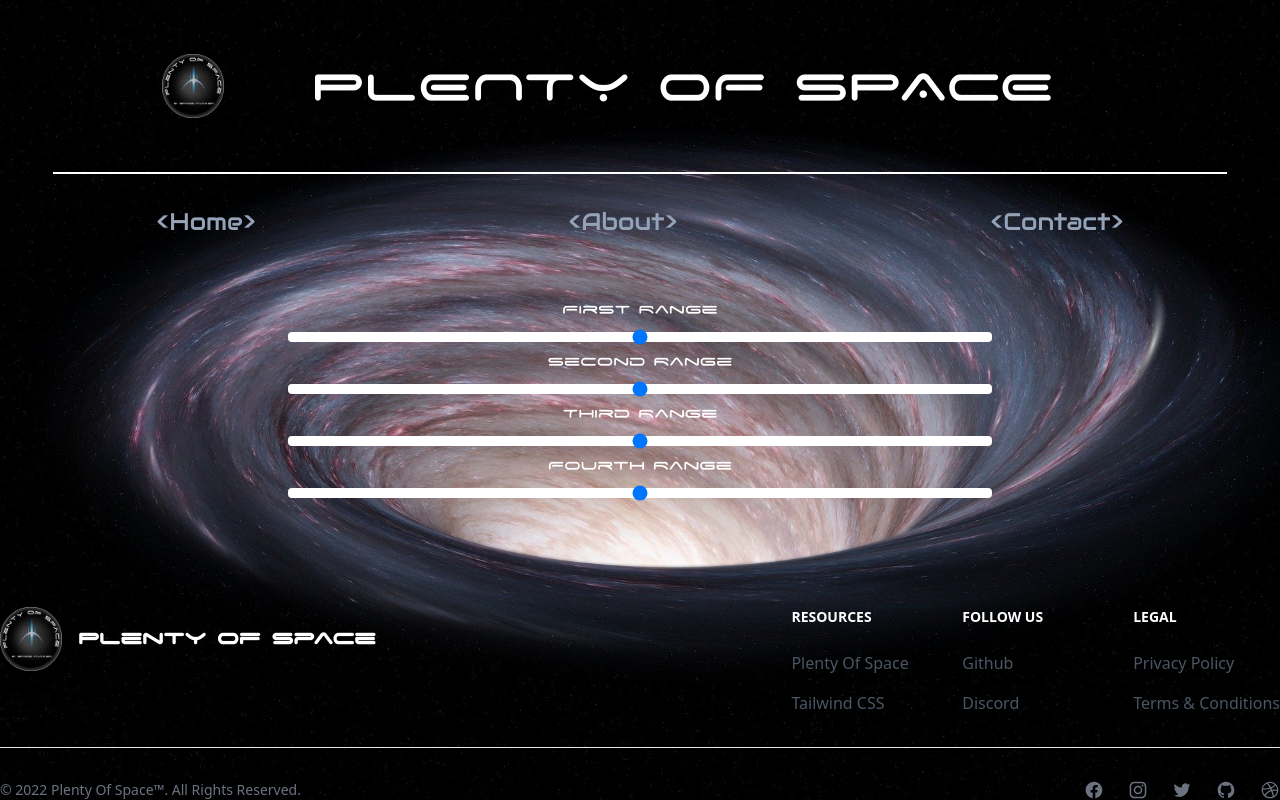
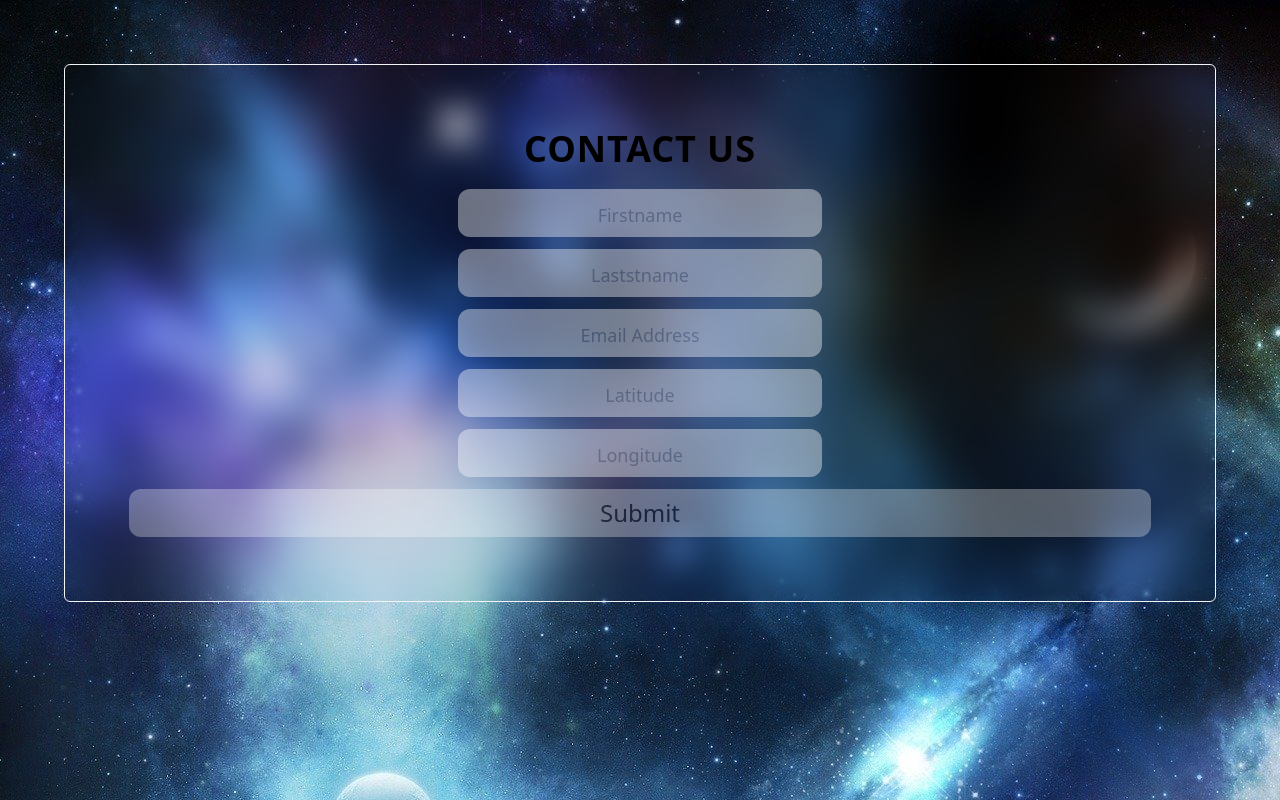
Before and after one commit to Aitor-J/Plenty-of-space, a React (Vite) app: page / in a window 1280 px wide. Built offline with nearby package versions, Linux system fonts and the light colour scheme.

Commit message:
create contact

```diff
--- a/package.json
+++ b/package.json
@@ -11,6 +11,7 @@
   },
   "dependencies": {
     "axios": "^0.26.1",
+    "forms": "^1.3.2",
     "prop-types": "^15.8.1",
     "react": "^17.0.2",
     "react-dom": "^17.0.2"
--- a/src/App.jsx
+++ b/src/App.jsx
@@ -3,25 +3,23 @@ import "./App.css";
 import NavBar from "./components/NavBar";
 import Footer from "./components/FooterBar";
 import HomeBody from "./components/HomeBody";
+import Contact from "./components/Contact";
+import HomeFrame from "./components/House-Page/HomeFrame";
 
-
-
-const background = {
-  text: "Wormhole",
-  image: "bg-[url('./src/assets/wormhole.jpg')]",
-};
-
-
-
-
+// const background = {
+//   text: "Wormhole",
+//   image: "bg-[url('./src/assets/wormhole.jpg')]",
+// };
 
 function App() {
   return (
     <div className="App">
-      <NavBar />
-      <HomeBody {...background} />
-      <Footer />
-     </div>
+      {/* <NavBar /> */}
+      {/* <HomeBody {...background} /> */}
+      {/* <Footer /> */}
+      <Contact />
+      {/* <HomeFrame {...house[0]} /> */}
+    </div>
   );
 }
 
--- /dev/null
+++ b/src/components/Contact.jsx
@@ -0,0 +1,62 @@
+import React from "react";
+
+const Contact = () => {
+  return (
+    <div className="w-full h-screen bg-[url('./src/assets/images/space.jpg')]">
+      <div className="bg-no-repeat bg-cover bg-center">
+        <div className="text-center">
+          <form className=" mx-auto  rounded-md p-16 flex flex-col sm:flex-row sm:justify-evenly">
+            <div className="p-16 flex flex-col h-full w-full bg-white-400 rounded-md bg-clip-padding backdrop-filter backdrop-blur-lg bg-opacity-20 border border-gray-100 ">
+              <h1 className="text-lg sm:text-4xl font-semibold tracking-wide mb-2">
+                CONTACT US
+              </h1>
+              <div>
+                <div>
+                  <input
+                    type="text"
+                    placeholder="Firstname"
+                    className="   rounded-xl  border-red-100 opacity-40 placeholder:text-center text-black placeholder:text-lg focus:outline-none  text-2xl p-2 mt-3 "
+                  />
+                </div>
+                <input
+                  type="text"
+                  placeholder="Laststname"
+                  className=" rounded-xl  border-red-100 opacity-40 placeholder:text-center text-black placeholder:text-lg focus:outline-none  text-2xl p-2 mt-3 "
+                />
+              </div>
+              <div>
+                <input
+                  type="email"
+                  placeholder="Email Address"
+                  className=" rounded-xl  border-red-100 opacity-40 placeholder:text-center text-black placeholder:text-lg focus:outline-none  text-2xl p-2 mt-3 "
+                />
+              </div>
+              <div>
+                <input
+                  type="email"
+                  placeholder="Latitude"
+                  className=" rounded-xl  border-red-100 opacity-40 placeholder:text-center text-black placeholder:text-lg focus:outline-none  text-2xl p-2 mt-3  "
+                />
+                <div>
+                  <input
+                    type="password"
+                    placeholder="Longitude"
+                    className=" rounded-xl  border-red-100 opacity-40 placeholder:text-center text-black placeholder:text-lg focus:outline-none  text-2xl p-2 mt-3 "
+                  />
+                </div>
+              </div>
+              <button
+                type="submit"
+                className="  bg-white opacity-30 hover:bg-blue-900 text-black text-2xl p-2 rounded-xl mt-3"
+              >
+                Submit
+              </button>
+            </div>
+          </form>
+        </div>
+      </div>
+    </div>
+  );
+};
+
+export default Contact;
```
Also changed, not shown: contact.js (deleted, +0 -16 lines), src/components/House-Page/HomeFrame.jsx (+3 -11 lines), src/assets/univers.jpg (added).
